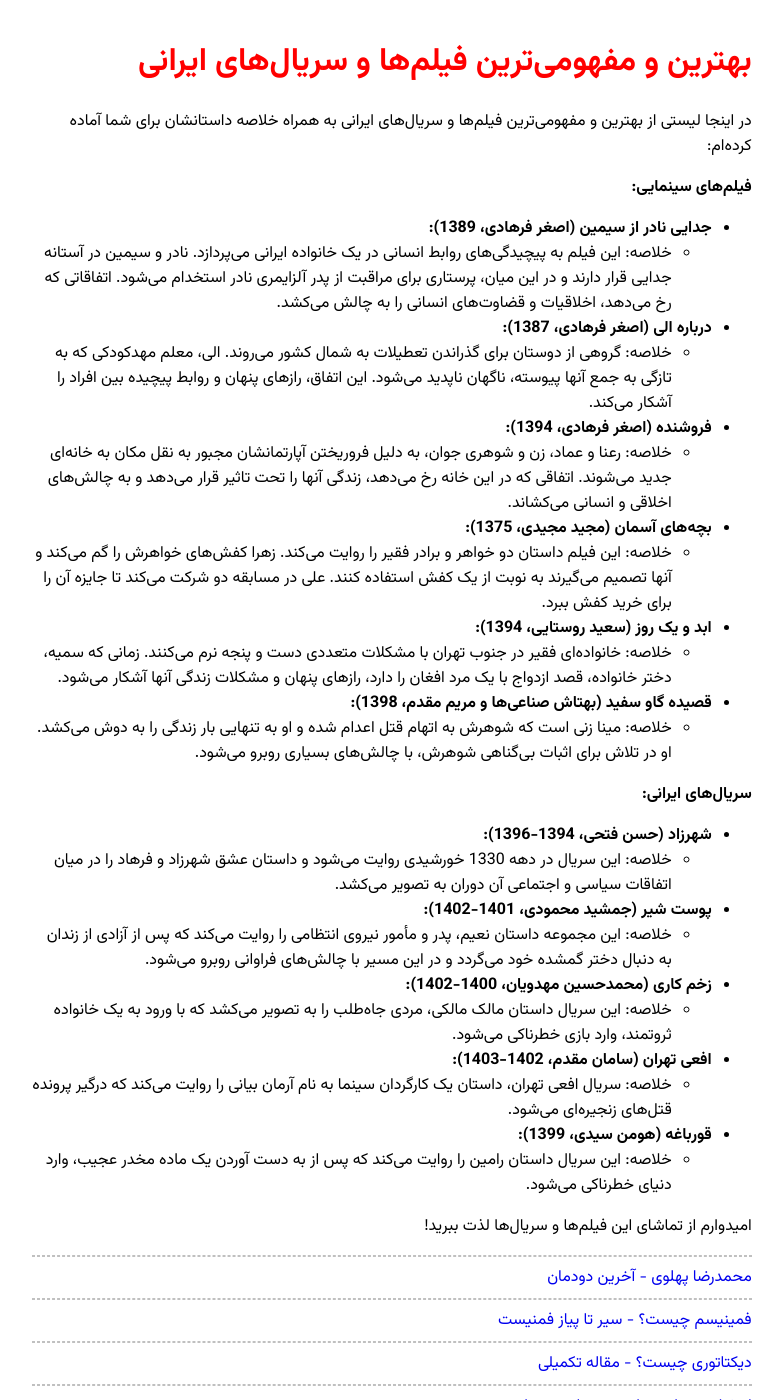
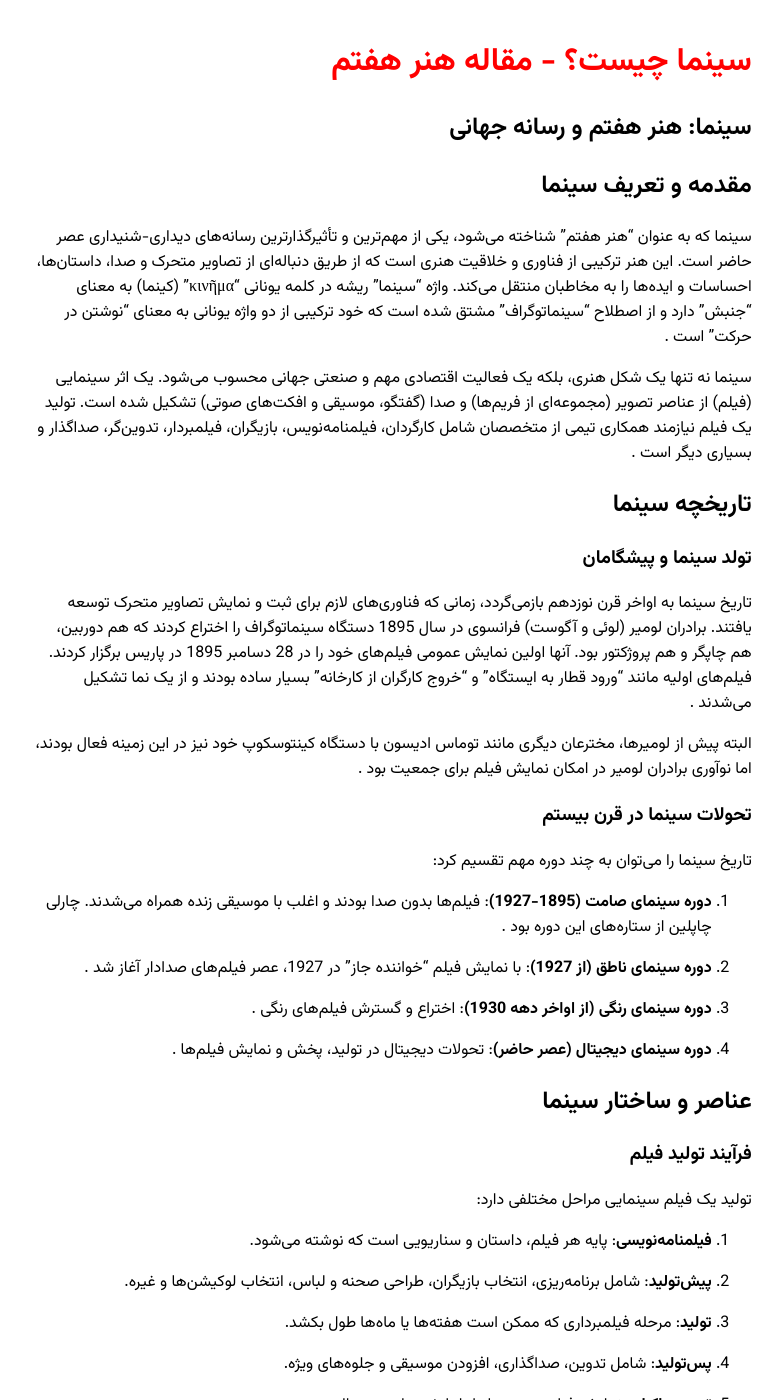
Before and after one commit to darkblog/darkblog.github.io, a Jekyll site: the page built from _posts/2024-7-4-5.md, in a window 1280 px wide and 1400 px high. Shown: the whole window, without its empty margins (248-1031 px from the left). Built offline with Jekyll 4.4.1, drawn with Linux system fonts in a browser that asks for light colours; some of the changed text lies outside the part shown.

Commit message:
Update 2024-7-4-5.md

```diff
--- a/_posts/2024-7-4-5.md
+++ b/_posts/2024-7-4-5.md
@@ -1,36 +1,120 @@
 ---
 layout: post
-title: بهترین و مفهومی‌ترین فیلم‌ها و سریال‌های ایرانی
+title: سینما چیست؟ - مقاله هنر هفتم
 ---
 
-در اینجا لیستی از بهترین و مفهومی‌ترین فیلم‌ها و سریال‌های ایرانی به همراه خلاصه داستانشان برای شما آماده کرده‌ام:
+## سینما: هنر هفتم و رسانه جهانی
 
-**فیلم‌های سینمایی:**
+## مقدمه و تعریف سینما
 
-* **جدایی نادر از سیمین (اصغر فرهادی، 1389):**
-    * خلاصه: این فیلم به پیچیدگی‌های روابط انسانی در یک خانواده ایرانی می‌پردازد. نادر و سیمین در آستانه جدایی قرار دارند و در این میان، پرستاری برای مراقبت از پدر آلزایمری نادر استخدام می‌شود. اتفاقاتی که رخ می‌دهد، اخلاقیات و قضاوت‌های انسانی را به چالش می‌کشد.
-* **درباره الی (اصغر فرهادی، 1387):**
-    * خلاصه: گروهی از دوستان برای گذراندن تعطیلات به شمال کشور می‌روند. الی، معلم مهدکودکی که به تازگی به جمع آنها پیوسته، ناگهان ناپدید می‌شود. این اتفاق، رازهای پنهان و روابط پیچیده بین افراد را آشکار می‌کند.
-* **فروشنده (اصغر فرهادی، 1394):**
-    * خلاصه: رعنا و عماد، زن و شوهری جوان، به دلیل فروریختن آپارتمانشان مجبور به نقل مکان به خانه‌ای جدید می‌شوند. اتفاقی که در این خانه رخ می‌دهد، زندگی آنها را تحت تاثیر قرار می‌دهد و به چالش‌های اخلاقی و انسانی می‌کشاند.
-* **بچه‌های آسمان (مجید مجیدی، 1375):**
-    * خلاصه: این فیلم داستان دو خواهر و برادر فقیر را روایت می‌کند. زهرا کفش‌های خواهرش را گم می‌کند و آنها تصمیم می‌گیرند به نوبت از یک کفش استفاده کنند. علی در مسابقه دو شرکت می‌کند تا جایزه آن را برای خرید کفش ببرد.
-* **ابد و یک روز (سعید روستایی، 1394):**
-    * خلاصه: خانواده‌ای فقیر در جنوب تهران با مشکلات متعددی دست و پنجه نرم می‌کنند. زمانی که سمیه، دختر خانواده، قصد ازدواج با یک مرد افغان را دارد، رازهای پنهان و مشکلات زندگی آنها آشکار می‌شود.
-* **قصیده گاو سفید (بهتاش صناعی‌ها و مریم مقدم، 1398):**
-    * خلاصه: مینا زنی است که شوهرش به اتهام قتل اعدام شده و او به تنهایی بار زندگی را به دوش می‌کشد. او در تلاش برای اثبات بی‌گناهی شوهرش، با چالش‌های بسیاری روبرو می‌شود.
+سینما که به عنوان "هنر هفتم" شناخته می‌شود، یکی از مهم‌ترین و تأثیرگذارترین رسانه‌های دیداری-شنیداری عصر حاضر است. این هنر ترکیبی از فناوری و خلاقیت هنری است که از طریق دنباله‌ای از تصاویر متحرک و صدا، داستان‌ها، احساسات و ایده‌ها را به مخاطبان منتقل می‌کند. واژه "سینما" ریشه در کلمه یونانی "κινῆμα" (کینما) به معنای "جنبش" دارد و از اصطلاح "سینماتوگراف" مشتق شده است که خود ترکیبی از دو واژه یونانی به معنای "نوشتن در حرکت" است .
 
-**سریال‌های ایرانی:**
+سینما نه تنها یک شکل هنری، بلکه یک فعالیت اقتصادی مهم و صنعتی جهانی محسوب می‌شود. یک اثر سینمایی (فیلم) از عناصر تصویر (مجموعه‌ای از فریم‌ها) و صدا (گفتگو، موسیقی و افکت‌های صوتی) تشکیل شده است. تولید یک فیلم نیازمند همکاری تیمی از متخصصان شامل کارگردان، فیلمنامه‌نویس، بازیگران، فیلمبردار، تدوین‌گر، صداگذار و بسیاری دیگر است .
 
-* **شهرزاد (حسن فتحی، 1394-1396):**
-    * خلاصه: این سریال در دهه 1330 خورشیدی روایت می‌شود و داستان عشق شهرزاد و فرهاد را در میان اتفاقات سیاسی و اجتماعی آن دوران به تصویر می‌کشد.
-* **پوست شیر (جمشید محمودی، 1401-1402):**
-    * خلاصه: این مجموعه داستان نعیم، پدر و مأمور نیروی انتظامی را روایت می‌کند که پس از آزادی از زندان به دنبال دختر گمشده خود می‌گردد و در این مسیر با چالش‌های فراوانی روبرو می‌شود.
-* **زخم کاری (محمدحسین مهدویان، 1400-1402):**
-    * خلاصه: این سریال داستان مالک مالکی، مردی جاه‌طلب را به تصویر می‌کشد که با ورود به یک خانواده ثروتمند، وارد بازی خطرناکی می‌شود.
-* **افعی تهران (سامان مقدم، 1402-1403):**
-    * خلاصه: سریال افعی تهران، داستان یک کارگردان سینما به نام آرمان بیانی را روایت می‌کند که درگیر پرونده قتل‌های زنجیره‌ای می‌شود.
-* **قورباغه (هومن سیدی، 1399):**
-    * خلاصه: این سریال داستان رامین را روایت می‌کند که پس از به دست آوردن یک ماده مخدر عجیب، وارد دنیای خطرناکی می‌شود.
+## تاریخچه سینما
 
-امیدوارم از تماشای این فیلم‌ها و سریال‌ها لذت ببرید!
+### تولد سینما و پیشگامان
+
+تاریخ سینما به اواخر قرن نوزدهم بازمی‌گردد، زمانی که فناوری‌های لازم برای ثبت و نمایش تصاویر متحرک توسعه یافتند. برادران لومیر (لوئی و آگوست) فرانسوی در سال 1895 دستگاه سینماتوگراف را اختراع کردند که هم دوربین، هم چاپگر و هم پروژکتور بود. آنها اولین نمایش عمومی فیلم‌های خود را در 28 دسامبر 1895 در پاریس برگزار کردند. فیلم‌های اولیه مانند "ورود قطار به ایستگاه" و "خروج کارگران از کارخانه" بسیار ساده بودند و از یک نما تشکیل می‌شدند .
+
+البته پیش از لومیرها، مخترعان دیگری مانند توماس ادیسون با دستگاه کینتوسکوپ خود نیز در این زمینه فعال بودند، اما نوآوری برادران لومیر در امکان نمایش فیلم برای جمعیت بود .
+
+### تحولات سینما در قرن بیستم
+
+تاریخ سینما را می‌توان به چند دوره مهم تقسیم کرد:
+
+1. **دوره سینمای صامت (1895-1927)**: فیلم‌ها بدون صدا بودند و اغلب با موسیقی زنده همراه می‌شدند. چارلی چاپلین از ستاره‌های این دوره بود .
+
+2. **دوره سینمای ناطق (از 1927)**: با نمایش فیلم "خواننده جاز" در 1927، عصر فیلم‌های صدادار آغاز شد .
+
+3. **دوره سینمای رنگی (از اواخر دهه 1930)**: اختراع و گسترش فیلم‌های رنگی .
+
+4. **دوره سینمای دیجیتال (عصر حاضر)**: تحولات دیجیتال در تولید، پخش و نمایش فیلم‌ها .
+
+## عناصر و ساختار سینما
+
+### فرآیند تولید فیلم
+
+تولید یک فیلم سینمایی مراحل مختلفی دارد:
+
+1. **فیلمنامه‌نویسی**: پایه هر فیلم، داستان و سناریویی است که نوشته می‌شود.
+
+2. **پیش‌تولید**: شامل برنامه‌ریزی، انتخاب بازیگران، طراحی صحنه و لباس، انتخاب لوکیشن‌ها و غیره.
+
+3. **تولید**: مرحله فیلمبرداری که ممکن است هفته‌ها یا ماه‌ها طول بکشد.
+
+4. **پس‌تولید**: شامل تدوین، صداگذاری، افزودن موسیقی و جلوه‌های ویژه.
+
+5. **توزیع و اکران**: نمایش فیلم در سینماها یا پلتفرم‌های دیجیتال .
+
+### نقش‌های کلیدی در سینما
+
+- **کارگردان**: مسئول دید هنری و هدایت کلی فیلم
+- **تهیه‌کننده**: مسئول مدیریت مالی و اجرایی پروژه
+- **فیلمبردار**: مسئول تصویربرداری و نورپردازی
+- **تدوین‌گر**: مسئول انتخاب و ترکیب نماهای مختلف
+- **بازیگران**: اجرای نقش‌های فیلم
+
+## سبک‌ها و ژانرهای سینمایی
+
+سینما طیف گسترده‌ای از سبک‌ها و ژانرها را شامل می‌شود:
+
+### سبک‌های فیلمسازی
+
+- **سینمای کلاسیک**: روایت خطی و قراردادی
+- **سینمای مدرن**: تجربی و غیرخطی
+- **سینمای مستند**: مبتنی بر واقعیت‌ها و مستندات
+- **سینما وریته**: سبکی از مستند که هدفش ثبت واقعیت بدون دخالت است
+
+### ژانرهای اصلی
+
+- درام
+- کمدی
+- اکشن
+- علمی-تخیلی
+- ترسناک
+- عاشقانه
+- تاریخی
+- موزیکال
+
+## تأثیر و اهمیت سینما
+
+سینما به دلایل متعددی دارای اهمیت فراوان است:
+
+1. **رسانه‌ای فراگیر**: سینما توانسته است به یکی از عمومی‌ترین و محبوب‌ترین تولیدات هنری تبدیل شود .
+
+2. **ابزار فرهنگی**: سینما بازتاب‌دهنده فرهنگ‌ها و ارزش‌های جوامع مختلف است.
+
+3. **کارکرد آموزشی**: از سینما برای آموزش و انتقال دانش استفاده می‌شود.
+
+4. **صنعت بزرگ**: سینما یک صنعت چند میلیارد دلاری با اشتغال‌زایی بالا است.
+
+5. **تأثیر اجتماعی**: سینما می‌تواند بر افکار عمومی و تغییرات اجتماعی تأثیر بگذارد .
+
+## سینما در ایران
+
+تاریخ سینمای ایران به دوره قاجار بازمی‌گردد. مظفرالدین شاه در سفر به فرانسه با سینماتوگراف آشنا شد و دستور خرید آن را داد. اولین فیلم‌های ایرانی در سال‌های پایانی قرن نوزدهم و اوایل قرن بیستم ضبط شدند. نخستین سالن سینمای عمومی در ایران در سال 1283 شمسی در خیابان چراغ گاز تهران افتتاح شد .
+
+## چالش‌ها و آینده سینما
+
+سینما با چالش‌های متعددی روبرو است:
+
+1. **رقابت با رسانه‌های جدید**: ظهور تلویزیون، اینترنت و پلتفرم‌های استریمینگ .
+
+2. **تغییر ذائقه مخاطبان**: نیاز به نوآوری در روایت و فناوری.
+
+3. **هزینه‌های تولید**: افزایش هزینه‌های تولید فیلم‌های سینمایی.
+
+4. **جهانی‌سازی**: تعادل بین جذابیت جهانی و حفظ هویت محلی .
+
+آینده سینما احتمالاً شاهد تحولات بیشتری در فناوری‌های نمایش (مانند واقعیت مجازی)، روش‌های تولید (فیلم‌سازی دیجیتال) و شیوه‌های توزیع (پلتفرم‌های آنلاین) خواهد بود .
+
+## نتیجه‌گیری
+
+سینما به عنوان هنر هفتم، ترکیبی منحصر به فرد از فناوری و هنر است که طی بیش از یک قرن تحولات چشمگیری داشته است. این رسانه قدرتمند نه تنها منبع سرگرمی، بلکه ابزاری برای بیان ایده‌ها، انتقال فرهنگ و تأثیرگذاری بر جامعه است. با وجود چالش‌های پیش رو، سینما همچنان به عنوان یکی از مؤثرترین و محبوب‌ترین اشکال هنری و رسانه‌ای در جهان باقی خواهد ماند .
+
+- [ویکی پدیا](https://fa.m.wikipedia.org/wiki/%D8%B3%DB%8C%D9%86%D9%85%D8%A7)
+- [کمرامن](https://cameramanhdp.blogfa.com/post/16)
+- [ویکی پدیا](https://fa.m.wikipedia.org/wiki/%D8%AA%D8%A7%D8%B1%DB%8C%D8%AE_%D8%B3%DB%8C%D9%86%D9%85%D8%A7)
+- [استودیو فردا](https://studiofarda.com/cinema-verite/)
+- [مگ ایران](https://magirans.com/%D8%AF%D8%A7%D9%86%D9%84%D9%88%D8%AF-%D9%85%D9%82%D8%A7%D9%84%D9%87-%D8%B3%DB%8C%D9%86%D9%85%D8%A7-3.htm)
```
